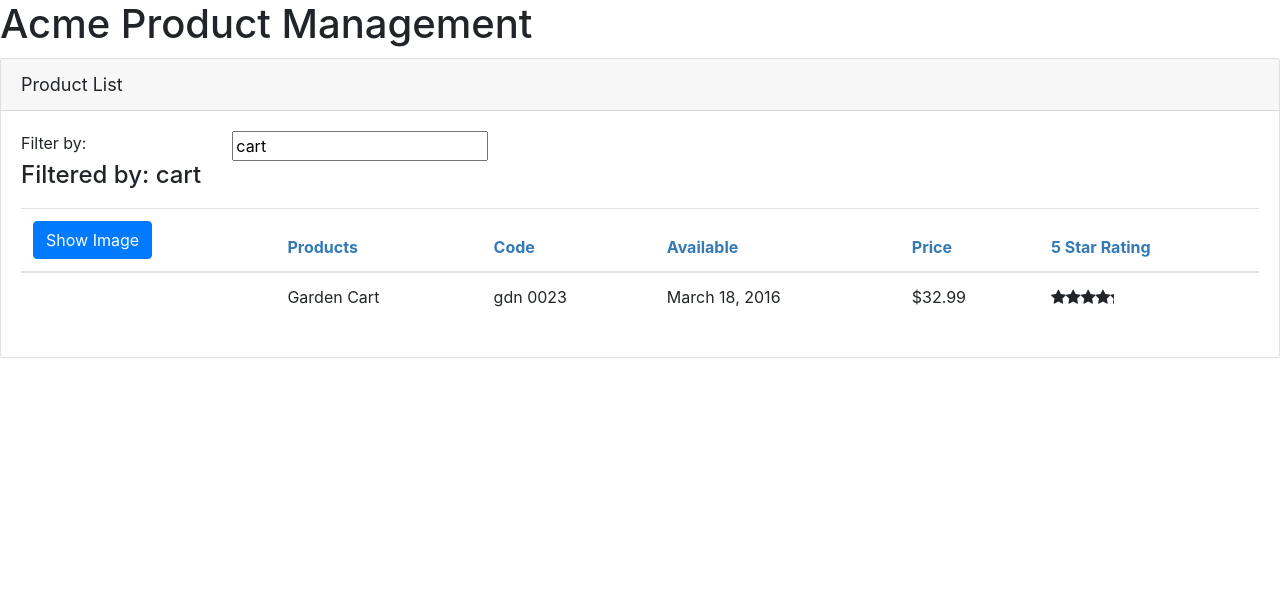
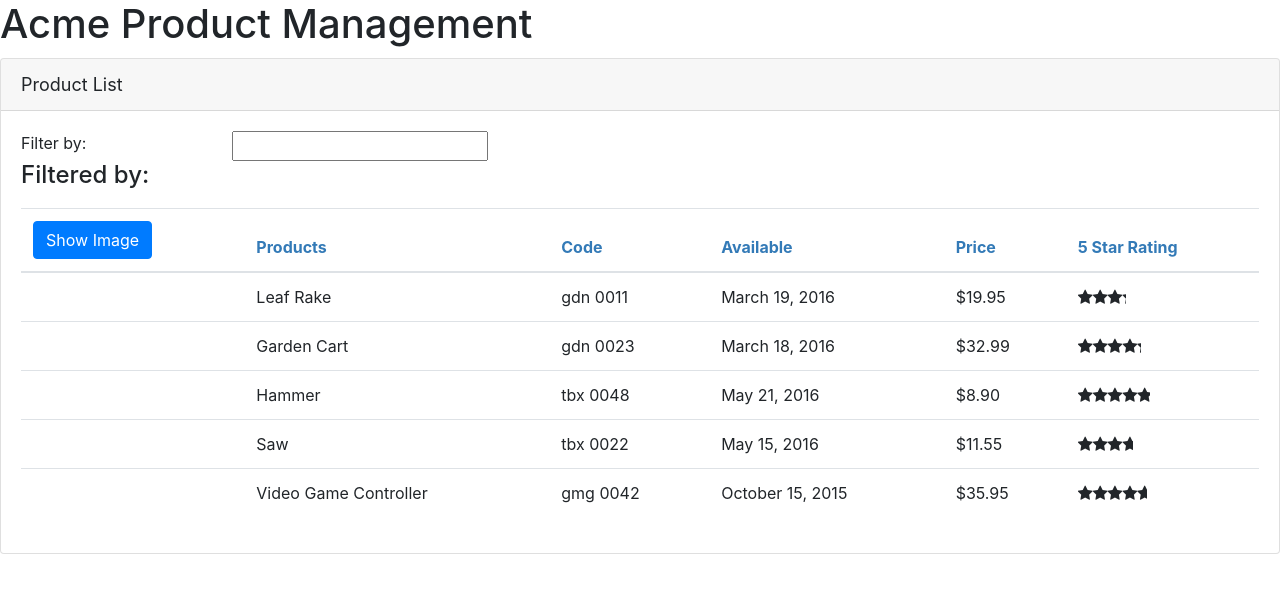
Before and after one commit to willemhustinx/AngularGettingStarted, an Angular app: page / in a window 1280 px wide. Shown: the top 592 px of the page. Built offline with nearby package versions, Linux system fonts and the light colour scheme.

Commit message:
Services and Dependency Injection

```diff
--- a/src/app/products/product-list.component.ts
+++ b/src/app/products/product-list.component.ts
@@ -1,5 +1,6 @@
 import { Component, OnInit } from '@angular/core';
 import { IProduct } from './product';
+import { ProductService } from './product.service';
 
 @Component({
   selector: 'pm-products',
@@ -23,62 +24,9 @@
     }
 
     filteredProducts: IProduct[];
-    products: IProduct[] = [
-        {
-          "productId": 1,
-          "productName": "Leaf Rake",
-          "productCode": "GDN-0011",
-          "releaseDate": "March 19, 2016",
-          "description": "Leaf rake with 48-inch wooden handle.",
-          "price": 19.95,
-          "starRating": 3.2,
-          "imageUrl": "https://openclipart.org/image/300px/svg_to_png/26215/Anonymous_Leaf_Rake.png"
-        },
-        {
-          "productId": 2,
-          "productName": "Garden Cart",
-          "productCode": "GDN-0023",
-          "releaseDate": "March 18, 2016",
-          "description": "15 gallon capacity rolling garden cart",
-          "price": 32.99,
-          "starRating": 4.2,
-          "imageUrl": "https://openclipart.org/image/300px/svg_to_png/58471/garden_cart.png"
-        },
-        {
-          "productId": 5,
-          "productName": "Hammer",
-          "productCode": "TBX-0048",
-          "releaseDate": "May 21, 2016",
-          "description": "Curved claw steel hammer",
-          "price": 8.9,
-          "starRating": 4.8,
-          "imageUrl": "https://openclipart.org/image/300px/svg_to_png/73/rejon_Hammer.png"
-        },
-        {
-          "productId": 8,
-          "productName": "Saw",
-          "productCode": "TBX-0022",
-          "releaseDate": "May 15, 2016",
-          "description": "15-inch steel blade hand saw",
-          "price": 11.55,
-          "starRating": 3.7,
-          "imageUrl": "https://openclipart.org/image/300px/svg_to_png/27070/egore911_saw.png"
-        },
-        {
-          "productId": 10,
-          "productName": "Video Game Controller",
-          "productCode": "GMG-0042",
-          "releaseDate": "October 15, 2015",
-          "description": "Standard two-button video game controller",
-          "price": 35.95,
-          "starRating": 4.6,
-          "imageUrl": "https://openclipart.org/image/300px/svg_to_png/120337/xbox-controller_01.png"
-        }
-      ];
+    products: IProduct[] = [];
 
-      constructor() {
-          this.filteredProducts = this.products;
-          this.listFilter = 'cart';
+      constructor(private productService: ProductService) {
       }
 
       onRatingClicked(message: string): void{
@@ -96,6 +44,7 @@
       }
 
       ngOnInit(): void {
-          console.log('Init');
+          this.products = this.productService.getProdcuts();
+          this.filteredProducts = this.products;
     }
 }
--- /dev/null
+++ b/src/app/products/product.service.ts
@@ -0,0 +1,64 @@
+import { Injectable } from "@angular/core";
+
+import { IProduct } from './product'
+
+@Injectable({
+    providedIn: 'root'
+})
+export class ProductService {
+    getProdcuts(): IProduct[] {
+        return [
+            {
+              "productId": 1,
+              "productName": "Leaf Rake",
+              "productCode": "GDN-0011",
+              "releaseDate": "March 19, 2016",
+              "description": "Leaf rake with 48-inch wooden handle.",
+              "price": 19.95,
+              "starRating": 3.2,
+              "imageUrl": "https://openclipart.org/image/300px/svg_to_png/26215/Anonymous_Leaf_Rake.png"
+            },
+            {
+              "productId": 2,
+              "productName": "Garden Cart",
+              "productCode": "GDN-0023",
+              "releaseDate": "March 18, 2016",
+              "description": "15 gallon capacity rolling garden cart",
+              "price": 32.99,
+              "starRating": 4.2,
+              "imageUrl": "https://openclipart.org/image/300px/svg_to_png/58471/garden_cart.png"
+            },
+            {
+              "productId": 5,
+              "productName": "Hammer",
+              "productCode": "TBX-0048",
+              "releaseDate": "May 21, 2016",
+              "description": "Curved claw steel hammer",
+              "price": 8.9,
+              "starRating": 4.8,
+              "imageUrl": "https://openclipart.org/image/300px/svg_to_png/73/rejon_Hammer.png"
+            },
+            {
+              "productId": 8,
+              "productName": "Saw",
+              "productCode": "TBX-0022",
+              "releaseDate": "May 15, 2016",
+              "description": "15-inch steel blade hand saw",
+              "price": 11.55,
+              "starRating": 3.7,
+              "imageUrl": "https://openclipart.org/image/300px/svg_to_png/27070/egore911_saw.png"
+            },
+            {
+              "productId": 10,
+              "productName": "Video Game Controller",
+              "productCode": "GMG-0042",
+              "releaseDate": "October 15, 2015",
+              "description": "Standard two-button video game controller",
+              "price": 35.95,
+              "starRating": 4.6,
+              "imageUrl": "https://openclipart.org/image/300px/svg_to_png/120337/xbox-controller_01.png"
+            }
+          ]
+    }
+
+}
```
